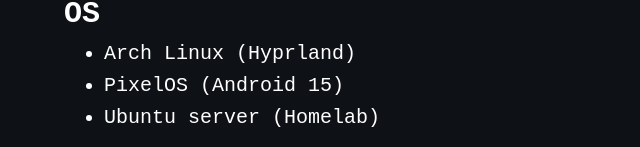
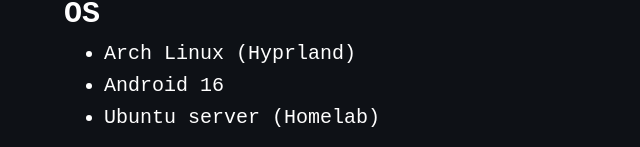
Before and after one commit to PatelRavip1/website, an Astro site: page /website/tools in a window 1280 px wide. Shown: the part 653-800 px from the top of the page, without its empty margins (176-816 px from the left). Built offline with nearby package versions, Linux system fonts and the light colour scheme; Astro itself is replaced by a stand-in of ours.

Commit message:
Update tools.astro

```diff
--- a/src/pages/tools.astro
+++ b/src/pages/tools.astro
@@ -75,7 +75,7 @@ import Layout from "../layouts/Layout.astro";
         <h2>OS</h2>
         <ul>
             <li>Arch Linux (Hyprland)</li>
-            <li>PixelOS (Android 15)</li>
+            <li>Android 16</li>
             <li>Ubuntu server (Homelab)</li>
         </ul>
         <h2>Browsers</h2>
```
